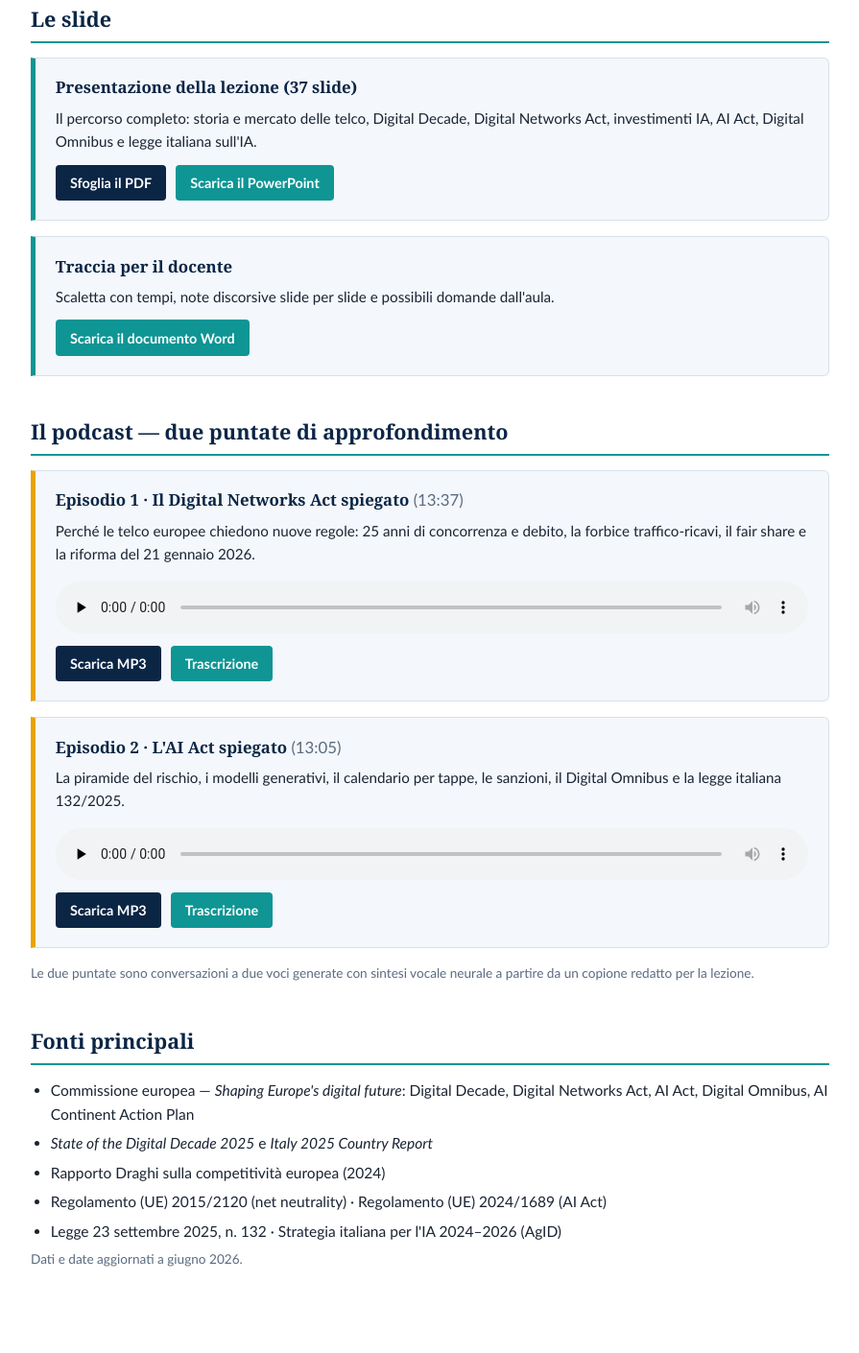
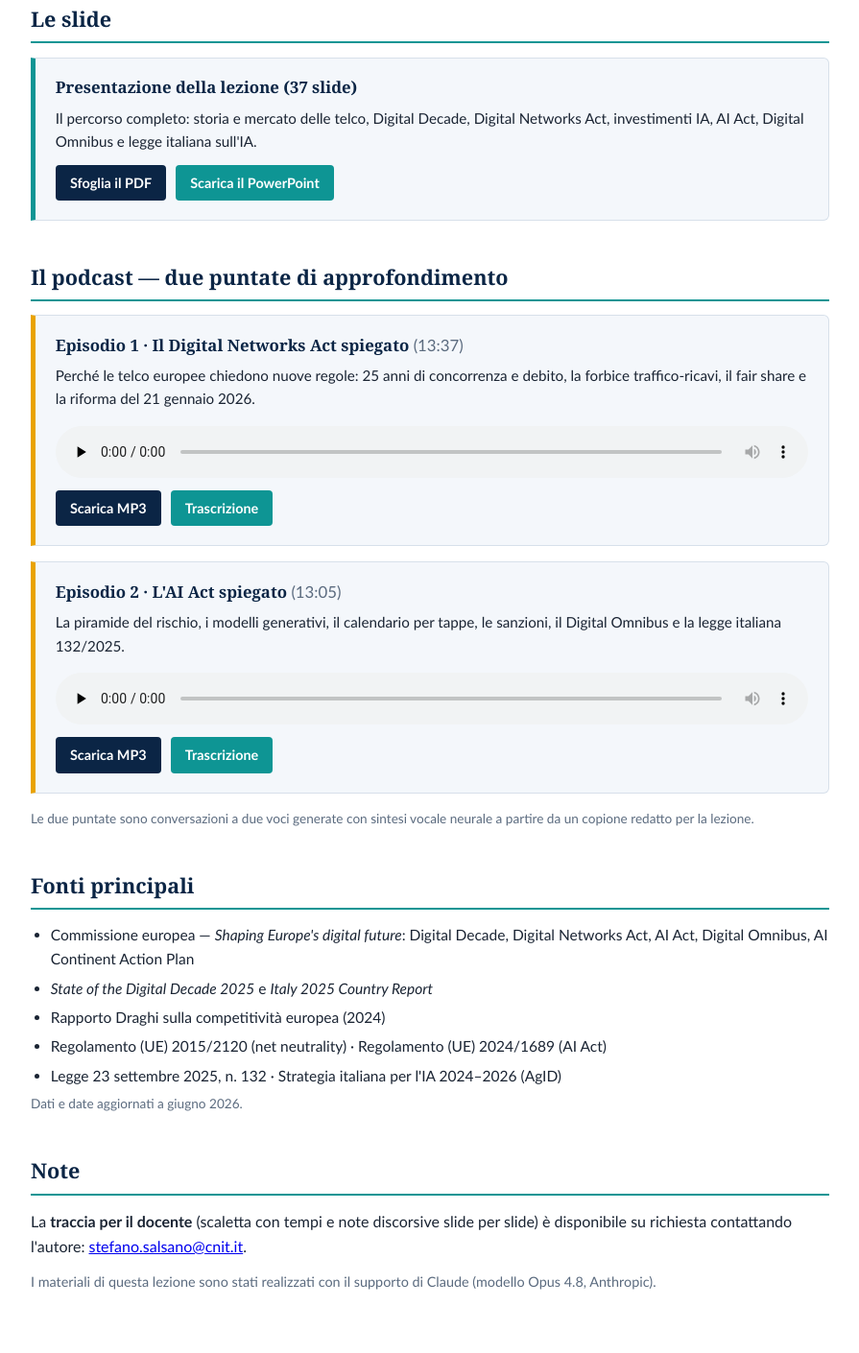
Before and after one commit to StefanoSalsano/lecture-digital-networks-act-and-ai-act, a plain HTML site: page docs/index.html in a window 1280 px wide. Shown: the part 710-2120 px from the top of the page at 96% size, without its empty margins (192-1087 px from the left). Drawn offline with Linux system fonts and the light colour scheme.

Commit message:
docs: traccia docente su richiesta, note su contatto autore e supporto Claude

```diff
--- a/docs/index.html
+++ b/docs/index.html
@@ -76,11 +76,6 @@
       <a class="btn" href="slides/Lezione_LUMSA_Reti_TLC_e_IA.pdf">Sfoglia il PDF</a>
       <a class="btn alt" href="slides/Lezione_LUMSA_Reti_TLC_e_IA.pptx">Scarica il PowerPoint</a>
     </div>
-    <div class="card">
-      <h3>Traccia per il docente</h3>
-      <p>Scaletta con tempi, note discorsive slide per slide e possibili domande dall'aula.</p>
-      <a class="btn alt" href="materiali/Traccia_Lezione_LUMSA.docx">Scarica il documento Word</a>
-    </div>
   </section>
 
   <section>
@@ -120,6 +115,15 @@
     <p class="sans" style="font-size:.85rem; color:var(--mute);">Dati e date aggiornati a giugno 2026.</p>
   </section>
 
+  <section>
+    <h2>Note</h2>
+    <p class="sans">La <strong>traccia per il docente</strong> (scaletta con tempi e note discorsive slide per slide)
+       è disponibile su richiesta contattando l'autore:
+       <a href="mailto:stefano.salsano@cnit.it">stefano.salsano@cnit.it</a>.</p>
+    <p class="sans" style="font-size:.9rem; color:var(--mute);">I materiali di questa lezione sono stati
+       realizzati con il supporto di Claude (modello Opus 4.8, Anthropic).</p>
+  </section>
+
 </main>
 
 <footer>
```
Also changed, not shown: 2 other files.
